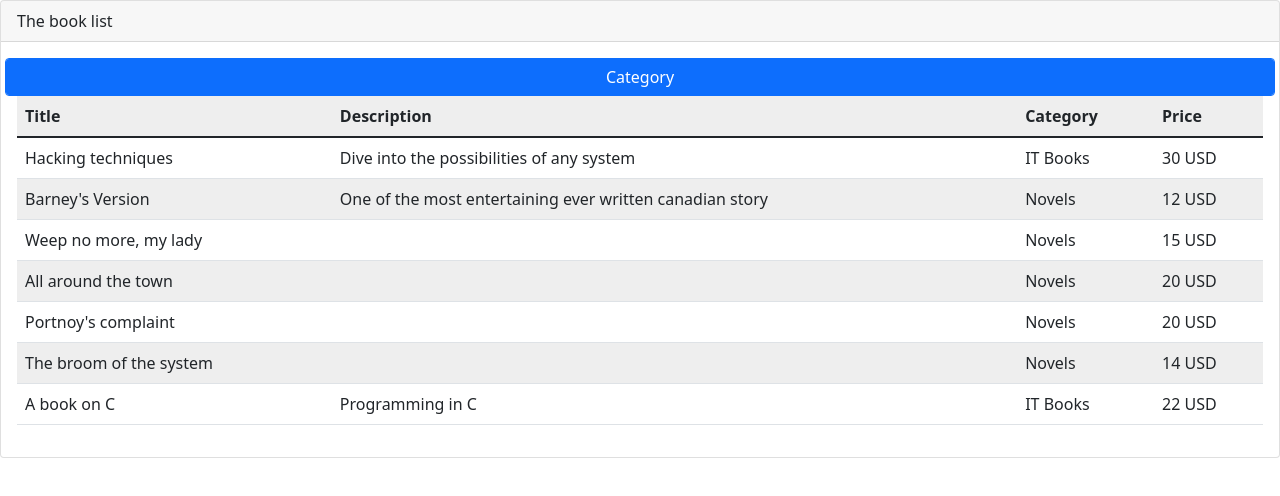
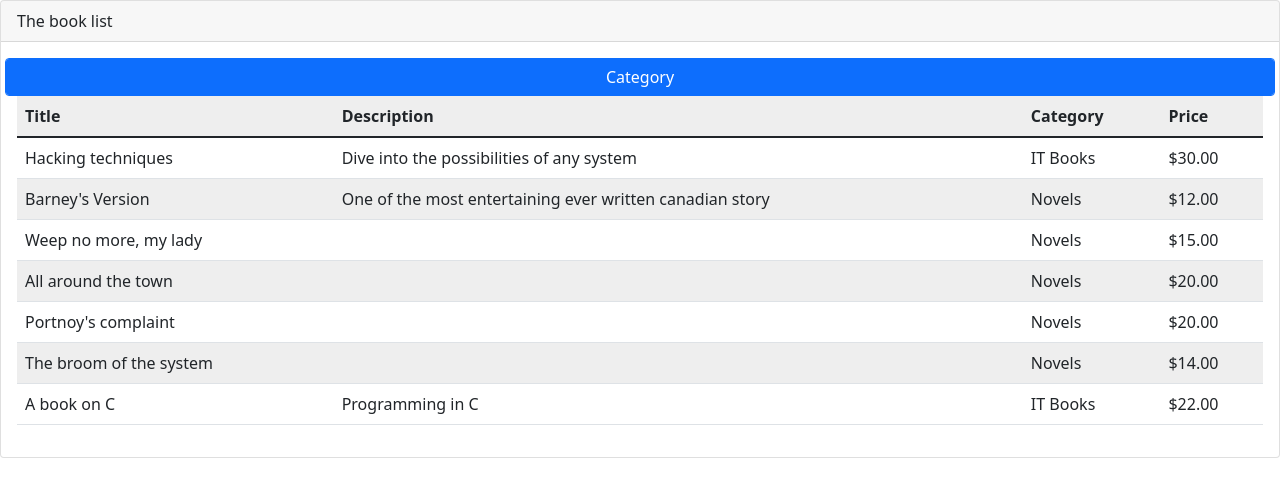
Before and after one commit to yannoff/training-angular-bookshop, an Angular app: page / in a window 1280 px wide. Shown: the top 496 px of the page. Built offline with nearby package versions, Linux system fonts and the light colour scheme.

Commit message:
Custom pipe example

```diff
--- a/src/app/app.module.ts
+++ b/src/app/app.module.ts
@@ -5,11 +5,13 @@ import { FormsModule } from '@angular/forms';
 import { AppRoutingModule } from './app-routing.module';
 import { AppComponent } from './app.component';
 import { BooklistComponent } from './booklist/booklist.component';
+import { DeleteSpacePipe } from './pipes/delete-space.pipe';
 
 @NgModule({
   declarations: [
     AppComponent,
-    BooklistComponent
+    BooklistComponent,
+    DeleteSpacePipe
   ],
   imports: [
     BrowserModule,
--- a/src/app/booklist/booklist.component.html
+++ b/src/app/booklist/booklist.component.html
@@ -25,7 +25,7 @@
                         <td>{{ book.title }}</td>
                         <td>{{ book.description }}</td>
                         <td>{{ book.category }}</td>
-                        <td>{{ book.price }}</td>
+                        <td>{{ book.price.split(' ')[0]|currency: book.price.split(' ')[1] }}</td>
                     </tr>
                 </tbody>
             </table>
--- /dev/null
+++ b/src/app/pipes/delete-space.pipe.ts
@@ -0,0 +1,12 @@
+import { Pipe, PipeTransform } from '@angular/core';
+
+@Pipe({
+    name: 'deleteSpace'
+})
+export class DeleteSpacePipe implements PipeTransform {
+
+    transform(value: string, ...args: any[]): string {
+        return value.replace(' ', '');
+    }
+
+}
```
Also changed, not shown: 1 other file (tests, documents, lock files or other folders).
